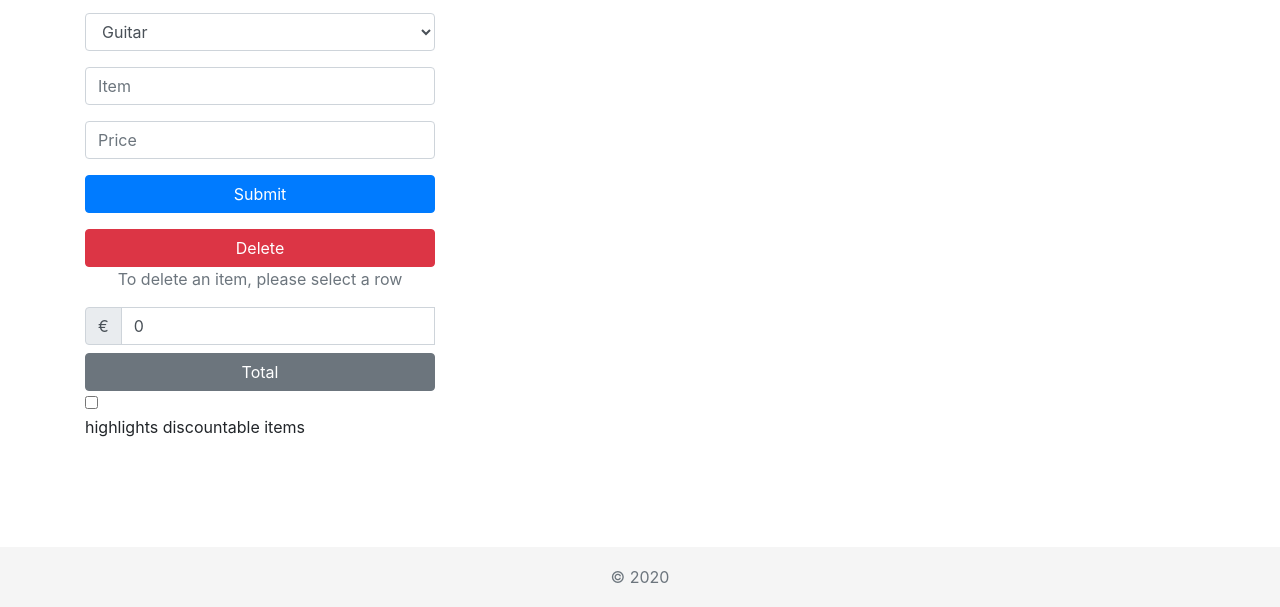
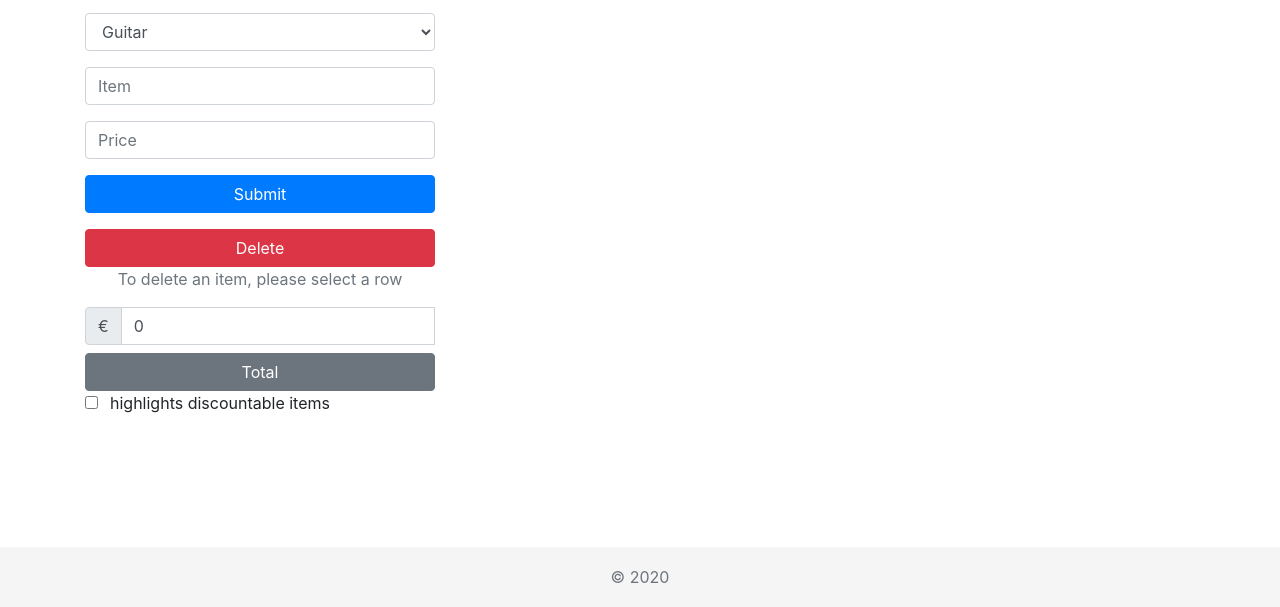
Before and after one commit to eltonsilvamtm/MusicStore, a plain HTML site: page views/index.html in a window 1280 px wide. Shown: the part 193-800 px from the top of the page. Drawn offline with Linux system fonts and the light colour scheme; no server answers.

Commit message:
highlitghts discountable items adjustment

```diff
--- a/views/index.html
+++ b/views/index.html
@@ -82,9 +82,8 @@
                             value="Total" id="calcBill">
                     </div>
                     <div>
-                        <span><input type="checkbox" id="showDiscount" aria-label="Checkbox for following text input">
-                        <p>highlights discountable items</p>
-                        </span>
+                        <input type="checkbox" id="showDiscount" aria-label="Checkbox for following text input" style="float: left; margin-top: 5px;" >
+                        <p style="margin-left: 25px;" >highlights discountable items</p>
                     </div>
 
 
```
